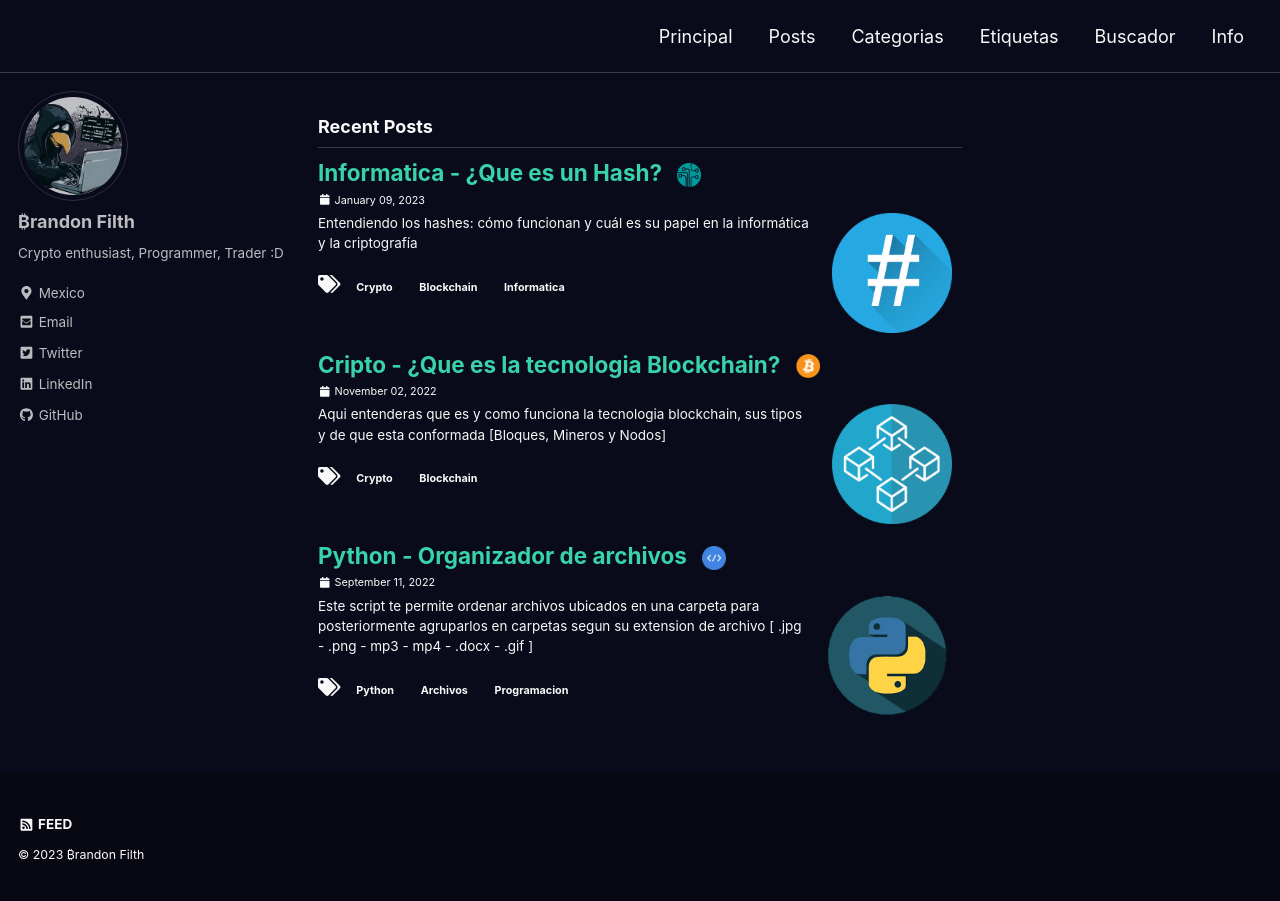
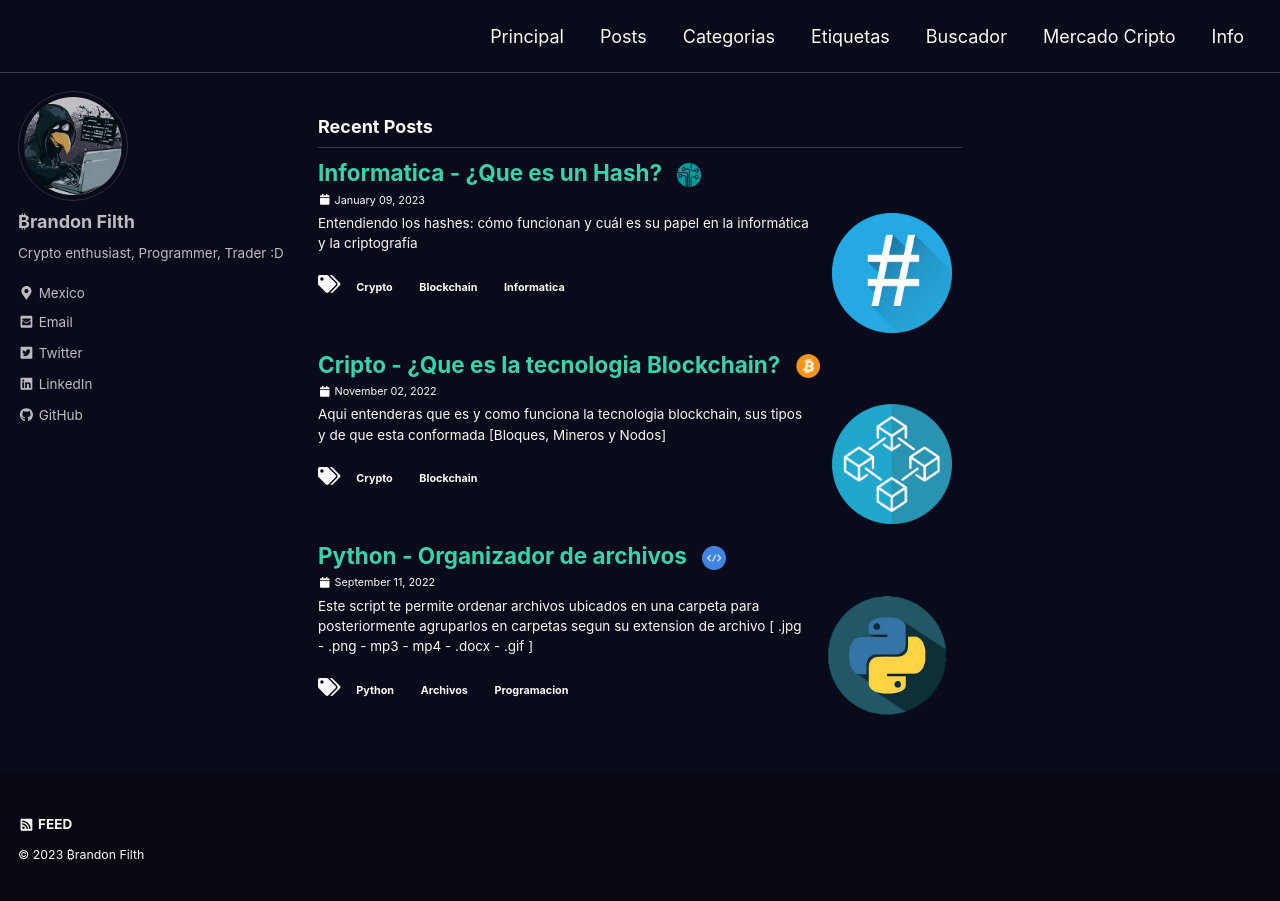
Before and after one commit to BrandonFilth/web, a Jekyll site: the page built from index.html, in a window 1280 px wide. Built offline with Jekyll 4.4.1, drawn with Linux system fonts in a browser that asks for light colours; cached includes are drawn as plain includes; a script that is not in the unit is left out; the list of posts is cut into pages by our own code.

Commit message:
Update navigation.yml

```diff
--- a/_data/navigation.yml
+++ b/_data/navigation.yml
@@ -9,5 +9,7 @@ main:
     url: /tags/
   - title: "Buscador"
     url: /buscador/
+  - title: "Mercado Cripto"
+    url: /market-overview/
   - title: "Info"
     url: /about/
```
